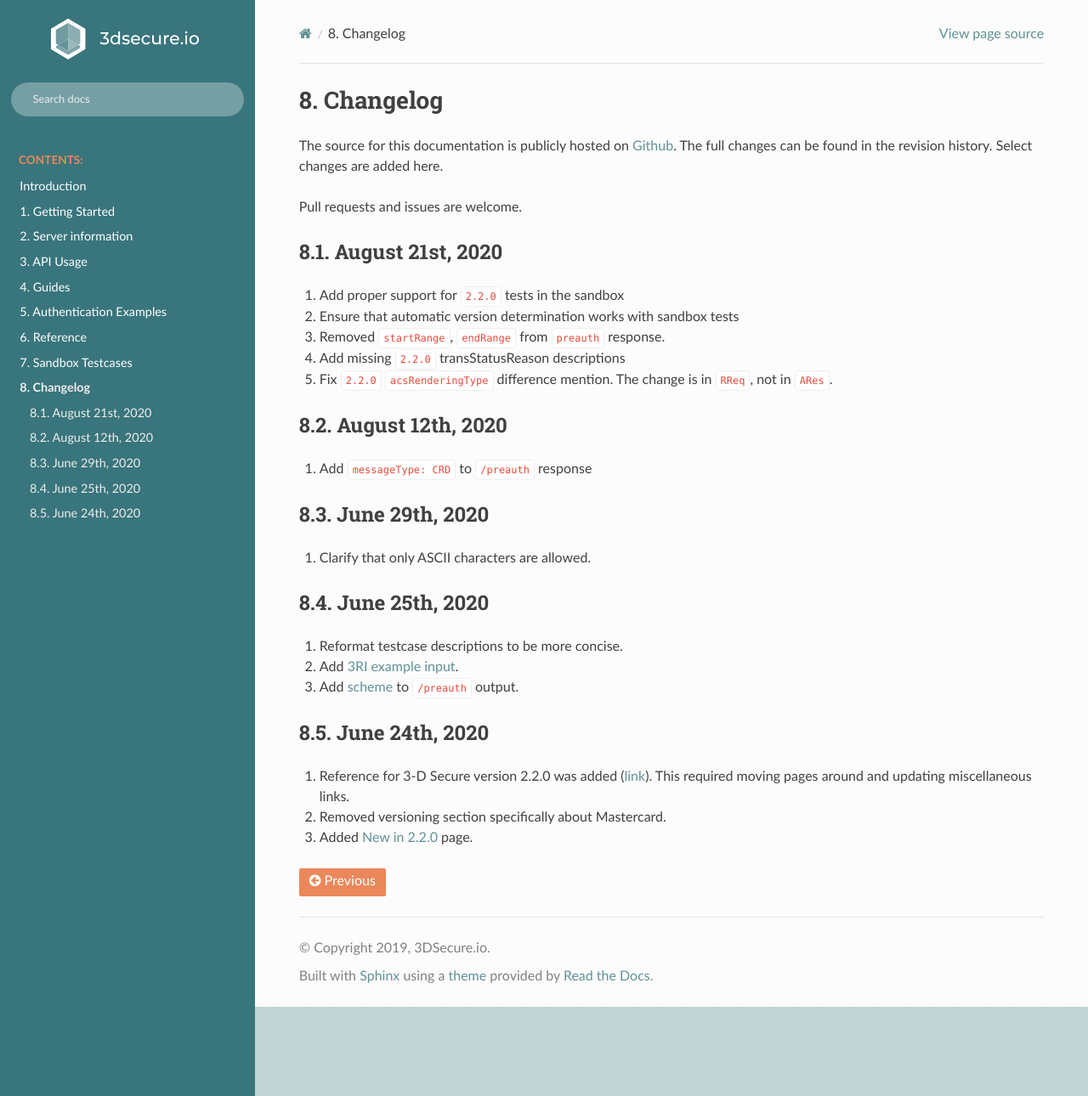
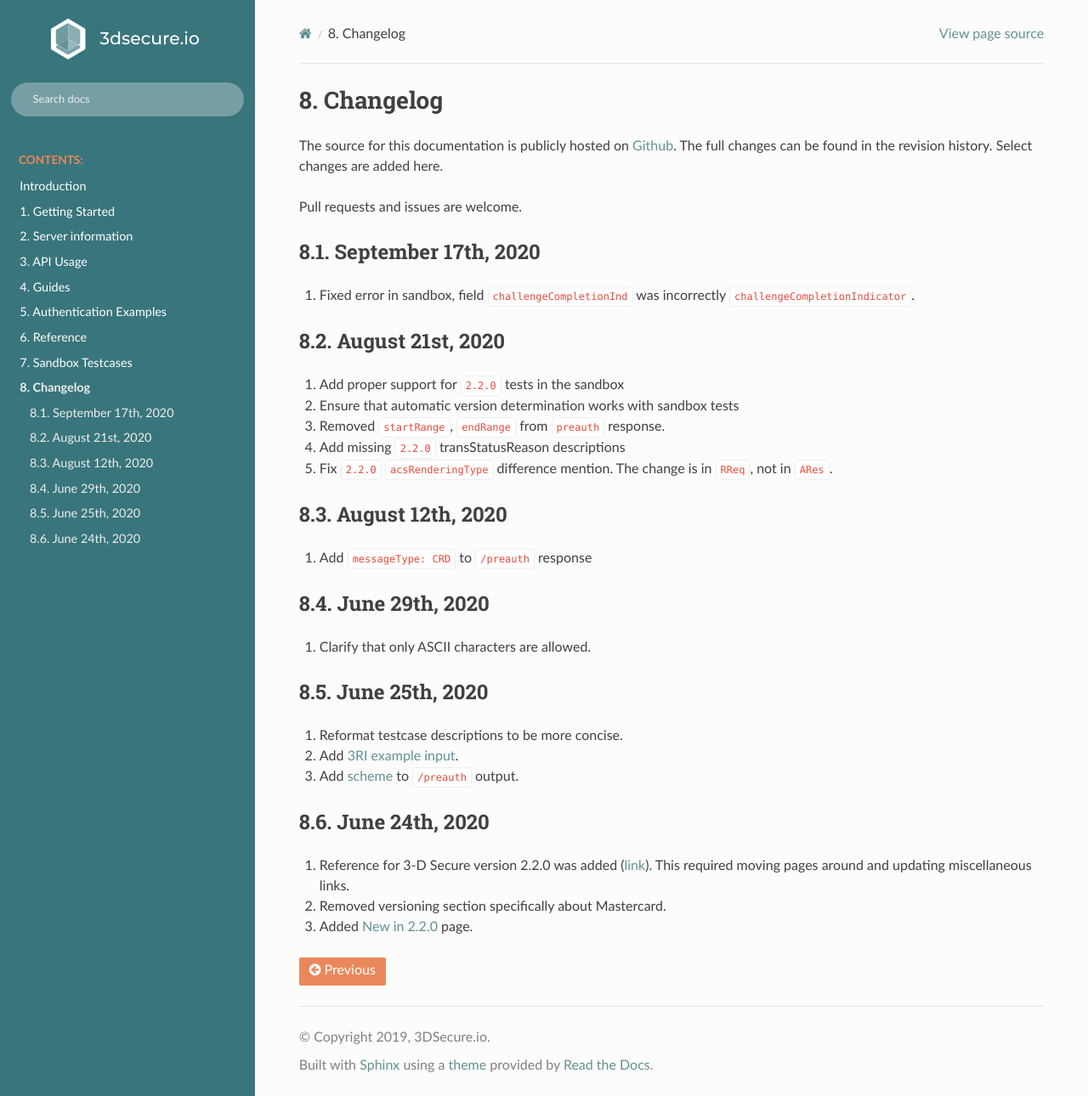
Before and after one commit to clearhaus/3DSv2-api-documentation, a Sphinx documentation site: the page built from source/changelog.rst, in a window 1280 px wide and 1290 px high. Shown: the whole window at 85% size. Built offline with Sphinx 7.4.7 and the Read the Docs theme 2.0.0, drawn with Linux system fonts in a browser that asks for light colours.

Commit message:
Fix invalid challengeCompletionInd naming

```diff
--- a/source/challenge_flow.rst
+++ b/source/challenge_flow.rst
@@ -95,7 +95,7 @@
 
    {
      "acsTransID": "5af5e779-4d44-4201-a2bf-4890eb9e0ba7",
-     "challengeCompletionIndicator": "Y",
+     "challengeCompletionInd": "Y",
      "sdkTransID": "76ef8bdc-daf3-43ec-808c-9dd64a7301ca",
      "messageType": "CRes",
      "messageVersion": "2.1.0",
--- a/source/changelog.rst
+++ b/source/changelog.rst
@@ -10,6 +10,12 @@
 Select changes are added here.
 
 Pull requests and issues are welcome.
+
+September 17th, 2020
+********************
+
+1. Fixed error in sandbox, field ``challengeCompletionInd`` was incorrectly
+   ``challengeCompletionIndicator``.
 
 August 21st, 2020
 *****************
```
